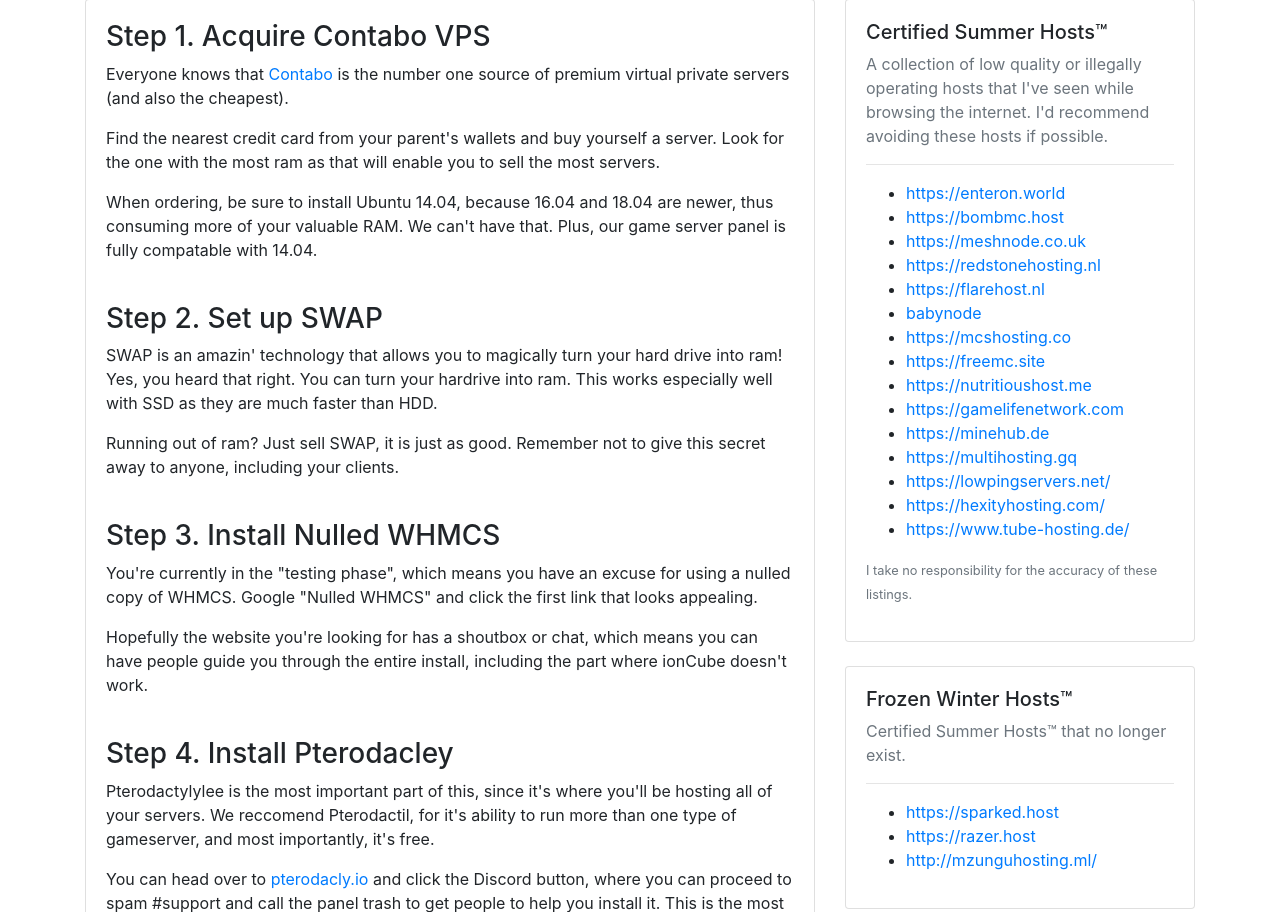
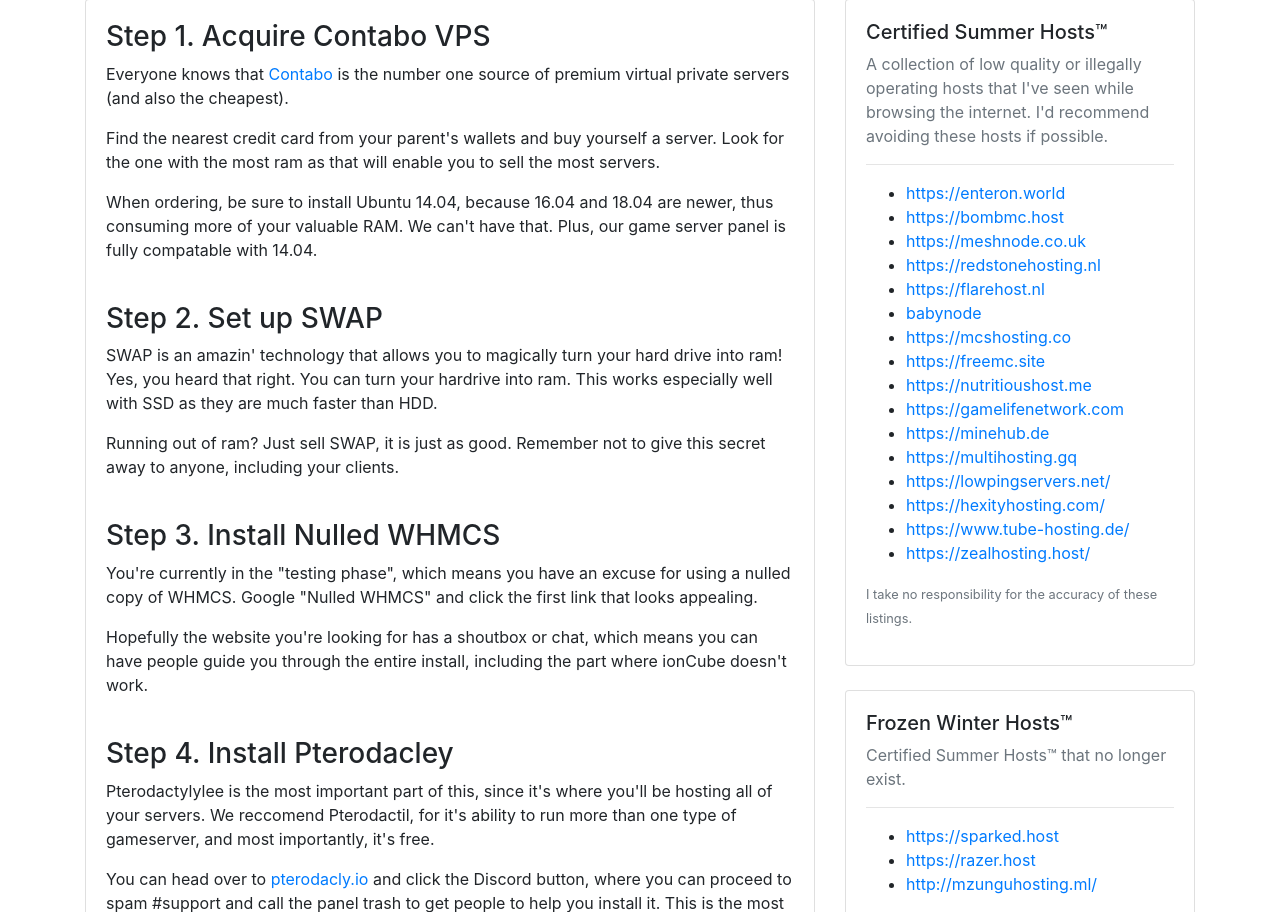
Before and after one commit to TheRealTryone/Website, a PHP site: page / in a window 1280 px wide. Shown: the part 382-1294 px from the top of the page. Run offline with PHP 8.4, Linux system fonts and the light colour scheme.

Commit message:
Update index.php

```diff
--- a/index.php
+++ b/index.php
@@ -131,7 +131,8 @@
 	      <li data-toggle="tooltip" data-placement="left" title="Owner have no clue what he are doing. He keeps asking if Pterodactyl can host any games out there despite being given the answer multiple times."><a href="https://lowpingservers.net/">https://lowpingservers.net/</a></li>
 	      <li data-toggle="tooltip" data-placement="left" title="Nulled WHMCS."><a href="https://hexityhosting.com/">https://hexityhosting.com/</a></li>
 	      <li data-toggle="tooltip" data-placement="left" title="Does not have a portal. Taking orders via Skype???"><a href="https://www.tube-hosting.de/">https://www.tube-hosting.de/</a></li>
-	    </ul>
+	      <li data-toggle="tooltip" data-placement="left" title="Very immature owner (can be seen on MCM)."><a href="https://zealhosting.host/">https://zealhosting.host/</a></li>
+          </ul>
             <p class="text-muted"><small>I take no responsibility for the accuracy of these listings.</small></p>
           </div>
         </div>
```
